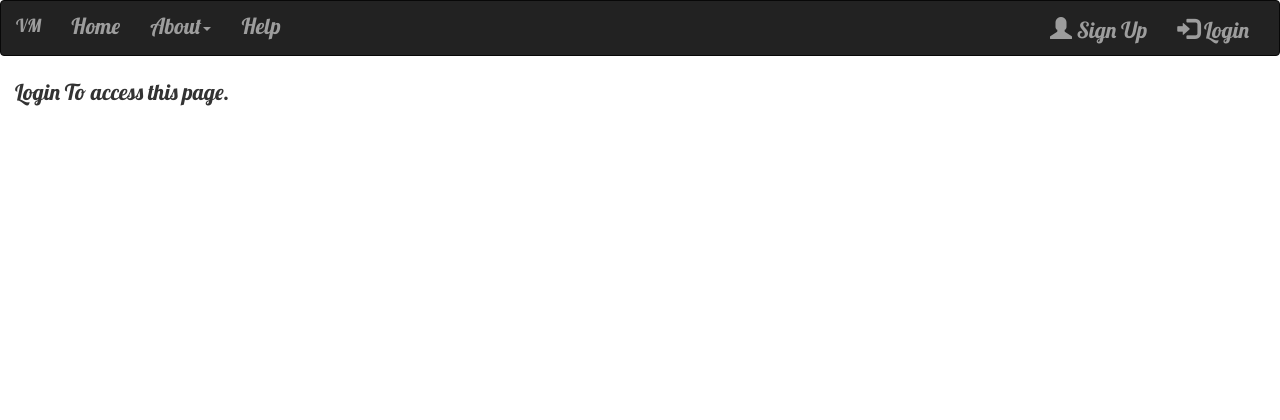
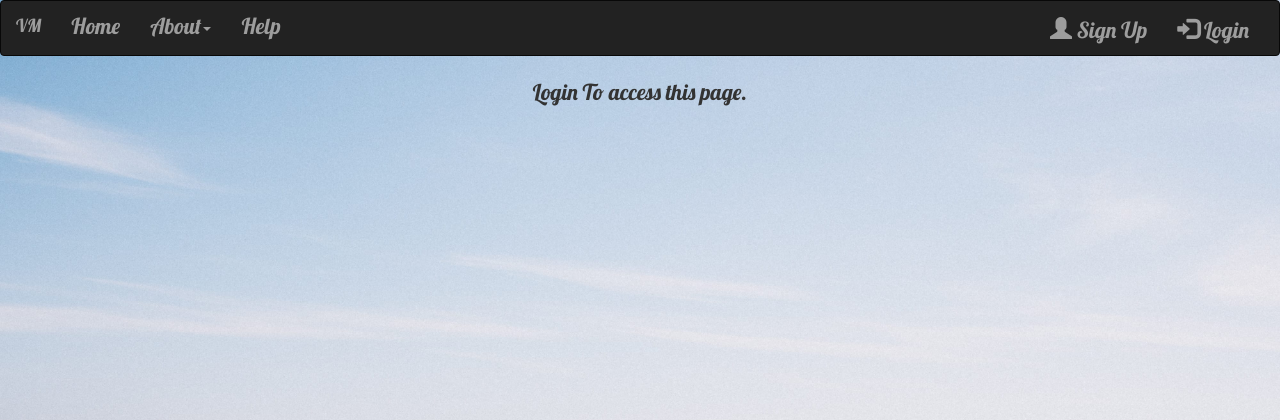
Before and after one commit to VM-Inc/loginsystem, a PHP site: page /password.php in a window 1280 px wide. Shown: the top 420 px of the page. Run offline with PHP 8.4, Linux system fonts and the light colour scheme.

Commit message:
Update
Update

```diff
--- a/future.php
+++ b/future.php
@@ -13,7 +13,7 @@ body {
 }
 
 </style>
-<div class="jumbotron" style="background-color:#fff; opacity:0.7;" align="center">
+<div class="jumbotron" style="background-color:#fff; opacity:0.7ff;" align="center">
   <p>
     Future
   </p>
--- a/html.php
+++ b/html.php
@@ -1,6 +1,4 @@
 <?php
 include_once 'header.php';
-echo '
-<div class="container">
-<div class="col-sm-12" align="center">
-' ;
+
+?>
--- a/index.php
+++ b/index.php
@@ -59,9 +59,11 @@ body {
         <h1> Welcome '.$_SESSION['u_first'].' </h1>
         <p align="center"> Let s start . </p>
       </div>
-      <div>
+      <div class="col-sm-12" align="center">
         <a href="password.php" >
-          Change Password
+          <button type="button" name="button" style="background-color:#b2dbf4; border:none;" >
+            Change Password
+          </button>
         </a>
       </div>
     </div>
--- a/password.php
+++ b/password.php
@@ -1,7 +1,24 @@
 <?php
 include_once 'header.php';
  ?>
+ <style type="text/css">
+ body {
+   background-image: url("background3.jpg") ;
+   position: relative;
+   opacity: 5;
+   background-attachment: fixed;
+   background-position: center;
+   background-repeat: no-repeat;
+   background-size: cover;
+   text-align:center;
+ }
 
+button {
+  background-color: #e5f5ff ;
+  border:none;
+  opacity: 0.9;
+}
+ </style>
 <?php
 if (isset($_SESSION['u_id'])) {
   if (isset($_SESSION['passerror'])) {
```
